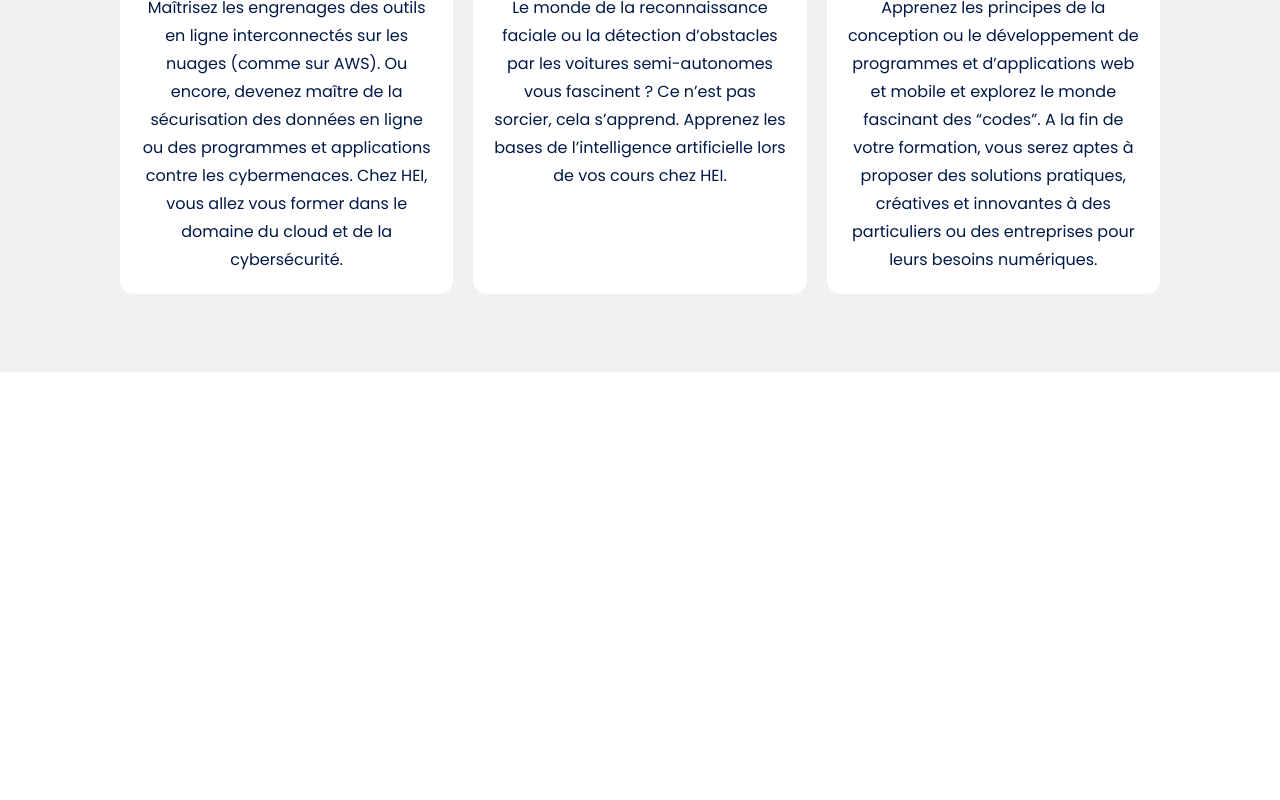
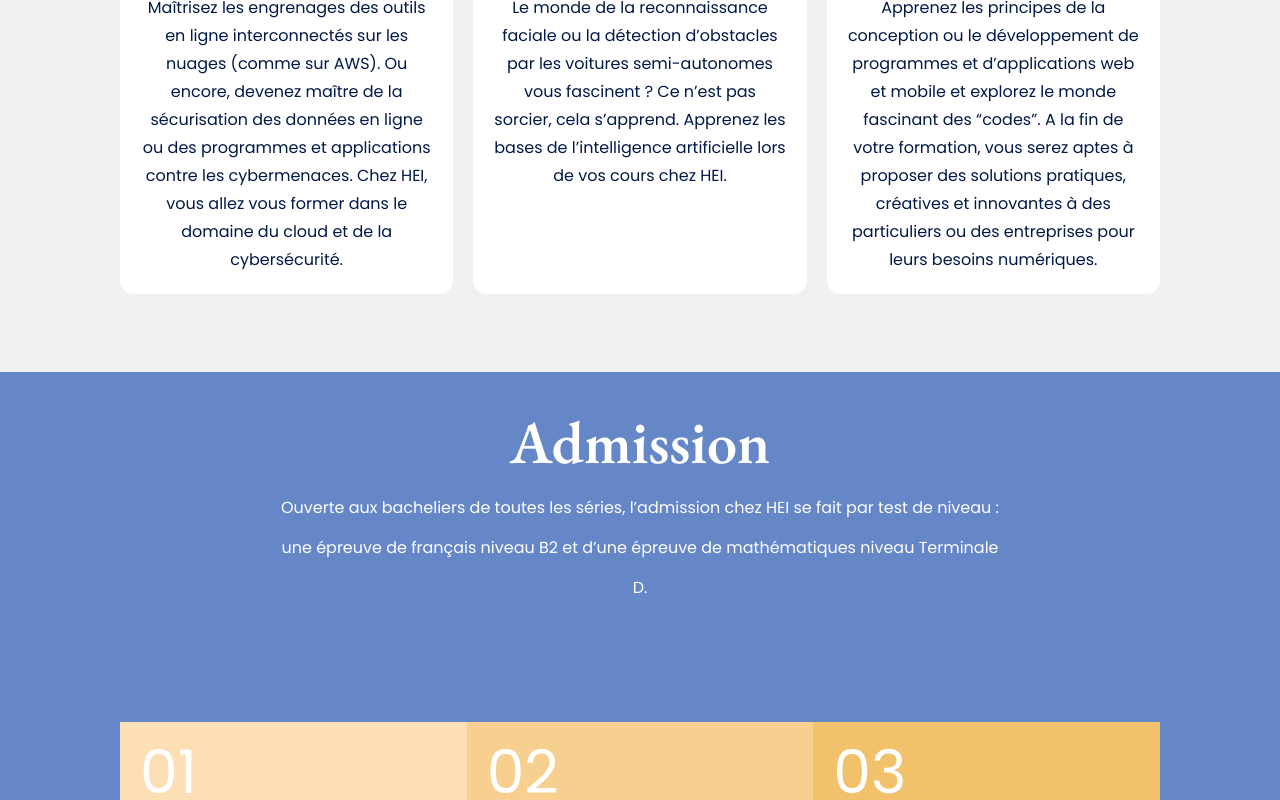
Before and after one commit to TsioryJonathan/hei.school---CLONE, a React (Vite) app: page / in a window 1280 px wide. Shown: the part 3728-4528 px from the top of the page. Before the commit the page ends 4100 px from the top, so only its background shows below. Built offline with nearby package versions, Linux system fonts and the light colour scheme.

Commit message:
feat: Admission section done

```diff
--- a/src/App.tsx
+++ b/src/App.tsx
@@ -1,4 +1,5 @@
 import About from "./components/About";
+import Admission from "./components/Admission";
 import Domains from "./components/Domains";
 import Hero from "./components/Hero";
 import JobProspects from "./components/JobProspects";
@@ -7,7 +8,7 @@ import Team from "./components/Team";
 
 function App() {
   return (
-    <div>
+    <div className="overflow-x-hidden">
       <Navbar />
 
       <Hero />
@@ -15,6 +16,7 @@ function App() {
       <Team />
       <JobProspects />
       <Domains />
+      <Admission />
     </div>
   );
 }
--- /dev/null
+++ b/src/components/Admission.tsx
@@ -0,0 +1,30 @@
+import StepGraph from "./StepGraph";
+import { Button } from "./ui/button";
+
+export default function Admission() {
+  return (
+    <section className="w-screen min-h-screen bg-[#6586c7] justify-between items-center py-10 px-10 md:px-30 flex flex-col gap-4">
+      <div className="flex flex-col gap-4">
+        <h2 className="heading text-white text-4xl md:text-6xl text-center font-semibold">
+          Admission
+        </h2>
+        <p className="text-center text-white text-md leading-10 md:px-40">
+          Ouverte aux bacheliers de toutes les séries, l’admission chez HEI se
+          fait par test de niveau : une épreuve de français niveau B2 et d’une
+          épreuve de mathématiques niveau Terminale D.{" "}
+        </p>
+      </div>
+      <StepGraph />
+
+      <div className="flex justify-center items-center gap-10">
+        <Button className="bg-transparent border-white border-2 text-white rounded-xs text-sm md:text-xl hover:border-primary hover:bg-primary py-6 md:py-7">
+          <a href="/inscription">Inscrivez-vous ici</a>
+        </Button>
+
+        <Button className="bg-primary text-white rounded-xs text-sm md:text-xl hover:border-primary hover:bg-white hover:text-primary py-6 md:py-7">
+          <a href="/">Resultat concours</a>
+        </Button>
+      </div>
+    </section>
+  );
+}
--- /dev/null
+++ b/src/components/StepCard.tsx
@@ -0,0 +1,43 @@
+import { cn } from "@/lib/utils";
+import { ArrowBigRight } from "lucide-react";
+
+export default function StepCard({
+  stepNb,
+  title,
+  description,
+}: {
+  stepNb: number;
+  title: string;
+  description: string;
+}) {
+  return (
+    <div
+      className={cn(
+        "flex flex-row gap-4 px-5 py-10 md:py-5 justify-between items-start w-full md:w-1/3",
+        stepNb === 1
+          ? "bg-[#fcdfb5]"
+          : stepNb == 2
+          ? "bg-[#f7d090]"
+          : "bg-[#f1c16b]"
+      )}
+    >
+      <div className="flex flex-col gap-4 items-start">
+        <h2 className="text-3xl md:text-6xl text-white">
+          {stepNb.toString().padStart(2, "0")}
+        </h2>
+        <p className="text-primary text-md">
+          <span className="font-bold ">
+            {title}
+            {stepNb !== 3 && " : "}
+          </span>
+          {description}
+        </p>
+      </div>
+      {stepNb !== 3 && (
+        <div className="hidden md:flex items-center justify-center h-full">
+          <ArrowBigRight fill="white" className="text-white" size={48} />
+        </div>
+      )}
+    </div>
+  );
+}
--- /dev/null
+++ b/src/components/StepGraph.tsx
@@ -0,0 +1,12 @@
+import { admissionStep } from "@/data/admissionStep";
+import StepCard from "./StepCard";
+
+export default function StepGraph() {
+  return (
+    <div className="flex w-full flex-col md:flex-row ">
+      {admissionStep.map((step) => (
+        <StepCard {...step} />
+      ))}
+    </div>
+  );
+}
--- /dev/null
+++ b/src/data/admissionStep.ts
@@ -0,0 +1,22 @@
+export const admissionStep: {
+  stepNb: number;
+  title: string;
+  description: string;
+}[] = [
+  {
+    stepNb: 1,
+    title: "Dépôt de dossiers",
+    description: "pour les bacheliers de toutes séries sans limite d’âge",
+  },
+  {
+    stepNb: 2,
+    title: "Test de niveau",
+    description:
+      "composé d’une épreuve de français niveau B2 et d’une épreuve de mathématiques niveau Terminale D",
+  },
+  {
+    stepNb: 3,
+    title: "Inscription définitive",
+    description: " (si test réussi)",
+  },
+];
```
